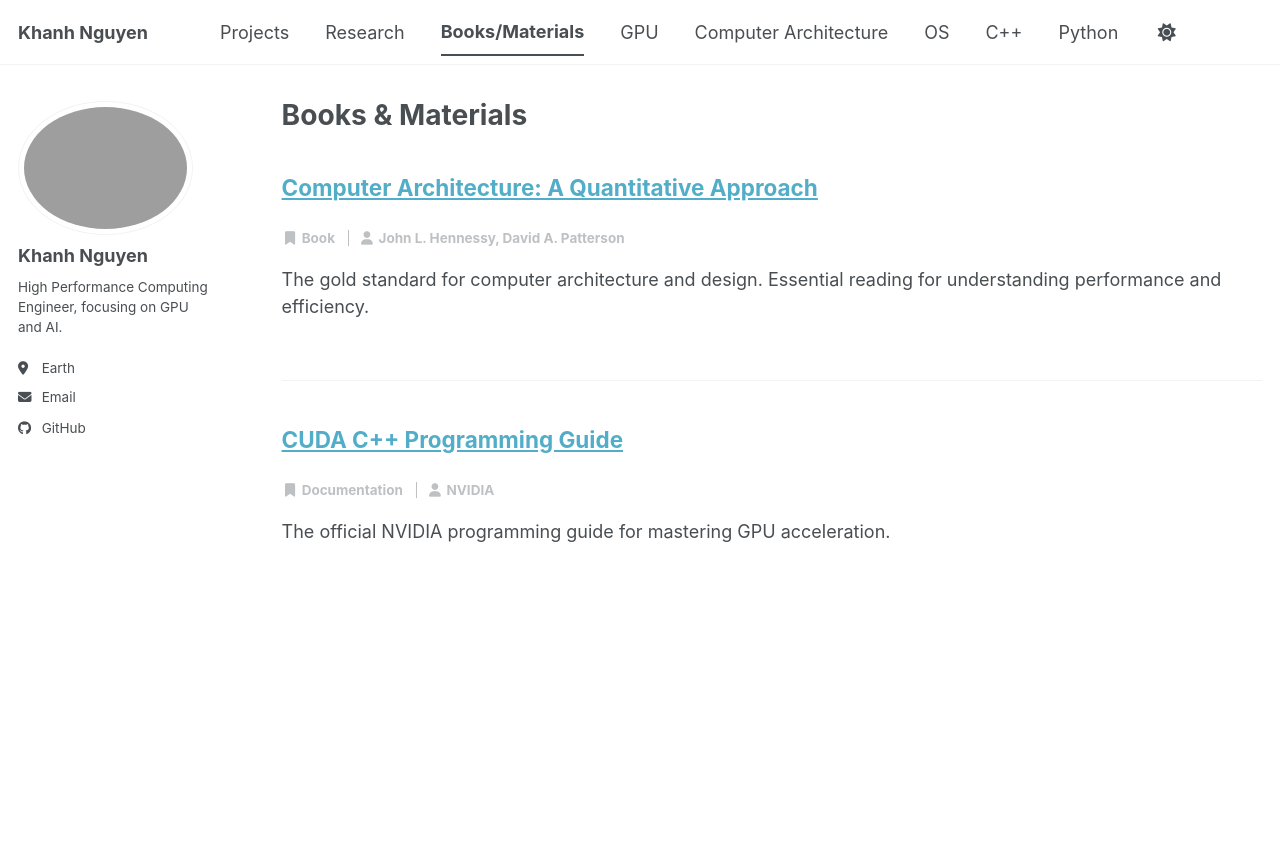
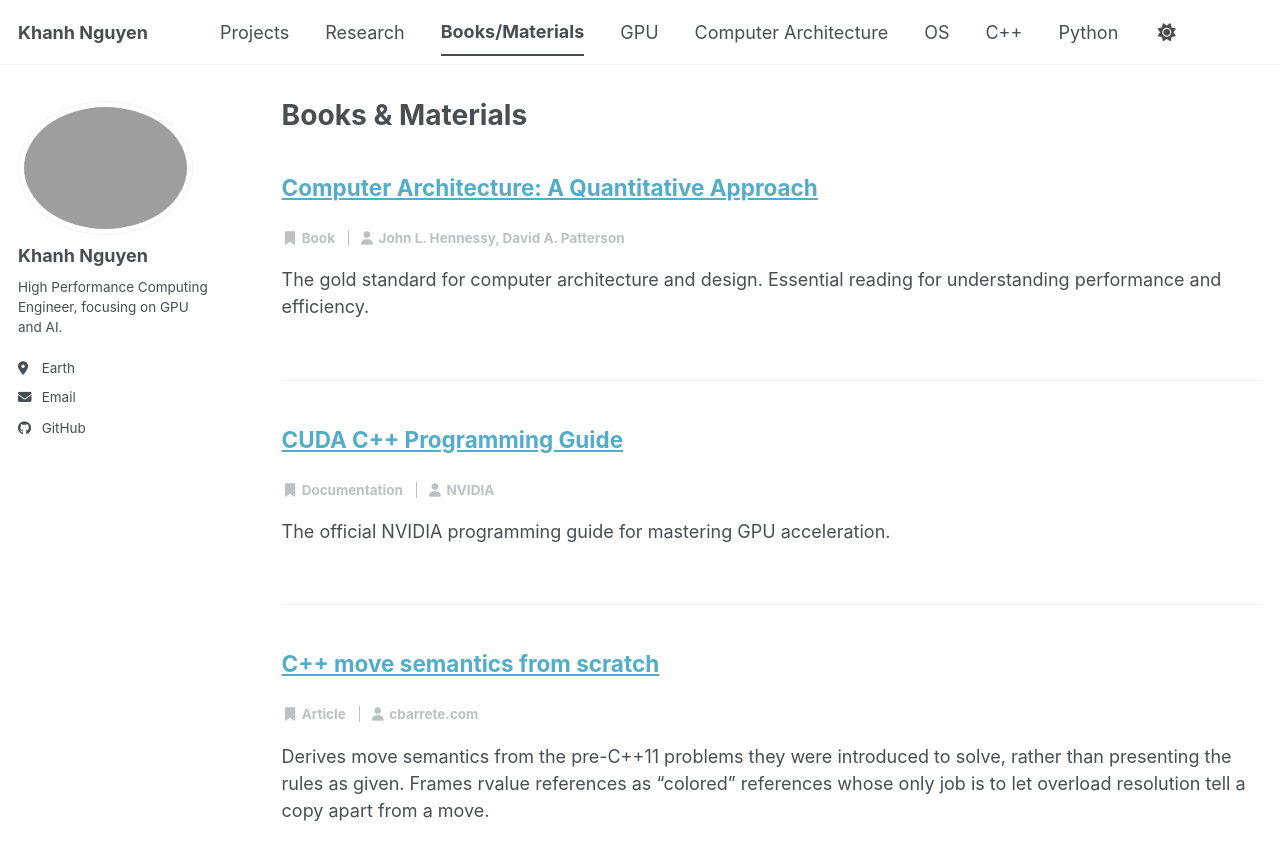
Before and after one commit to khanh14ph/khanh14ph.github.io, a Jekyll site: the page built from _pages/books.html, in a window 1280 px wide and 955 px high. Shown: the top 860 px of the window. Built offline with Jekyll 4.4.1, drawn with Linux system fonts in a browser that asks for light colours; a script bundle is joined from its source files by our own code; library files that are not in the unit come from our copies.

Commit message:
Add "C++ move semantics from scratch" to Books & Materials
Co-Authored-By: Claude Opus 5 <noreply@anthropic.com>
Claude-Session: https://claude.ai/code/session_01FNB4EmWLKxfbJKpie4QDyc

```diff
--- a/_data/books.yml
+++ b/_data/books.yml
@@ -9,3 +9,9 @@
   type: "Documentation"
   link: "https://docs.nvidia.com/cuda/cuda-c-programming-guide/index.html"
   description: "The official NVIDIA programming guide for mastering GPU acceleration."
+
+- title: "C++ move semantics from scratch"
+  author: "cbarrete.com"
+  type: "Article"
+  link: "https://cbarrete.com/move-from-scratch.html"
+  description: "Derives move semantics from the pre-C++11 problems they were introduced to solve, rather than presenting the rules as given. Frames rvalue references as \"colored\" references whose only job is to let overload resolution tell a copy apart from a move."
```
